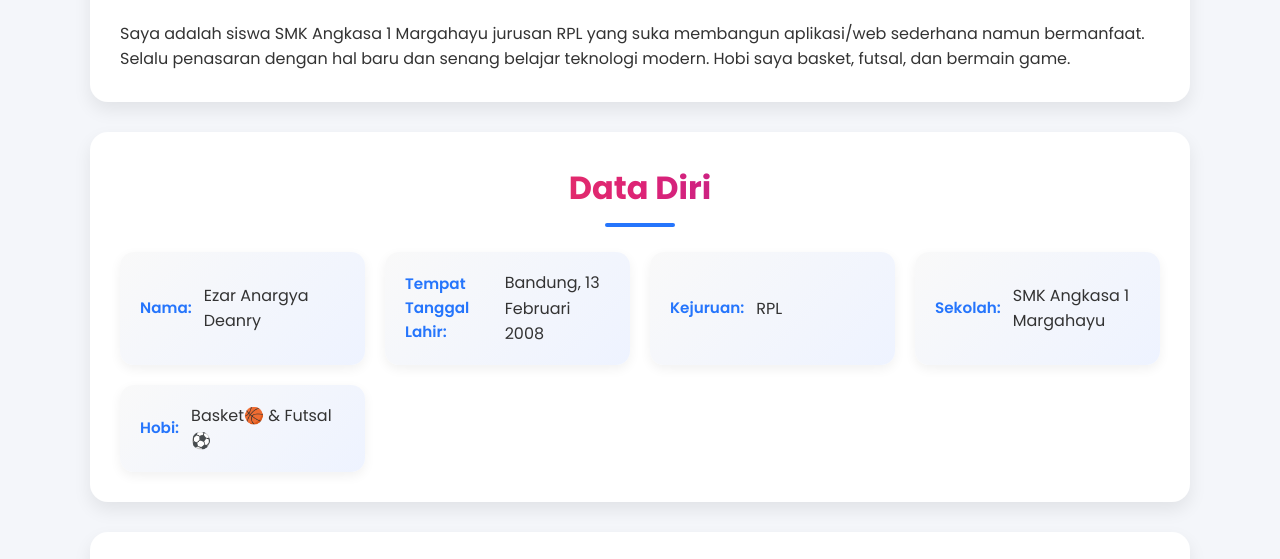
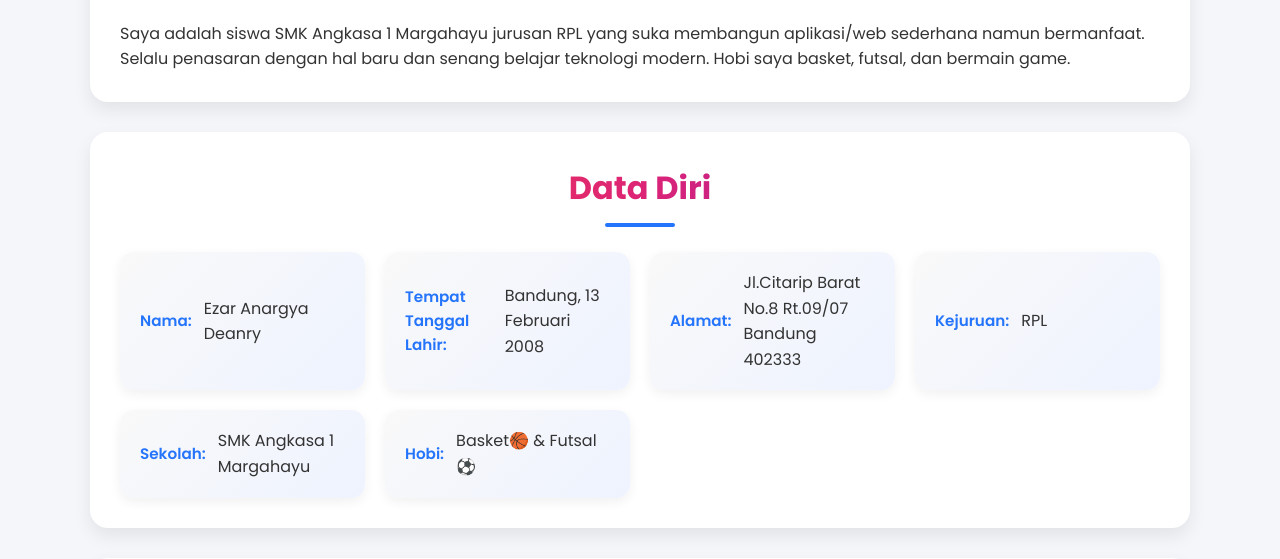
Before and after one commit to Ezaranargya/Portofolio-ezar, a plain HTML site: page index.html in a window 1280 px wide. Shown: the part 641-1200 px from the top of the page. Drawn offline with Linux system fonts and the light colour scheme.

Commit message:
Add files via upload

```diff
--- a/index.html
+++ b/index.html
@@ -283,6 +283,7 @@ footer .social a:hover {
     <div class="biodata-card">
       <div class="row"><span> Nama:</span> Ezar Anargya Deanry</div>
       <div class="row"><span> Tempat Tanggal Lahir:</span> Bandung, 13 Februari 2008</div>
+      <div class="row"><span> Alamat:</span> Jl.Citarip Barat No.8 Rt.09/07 Bandung 402333 </div>
       <div class="row"><span> Kejuruan:</span> RPL</div>
       <div class="row"><span> Sekolah:</span> SMK Angkasa 1 Margahayu</div>
       <div class="row"><span> Hobi:</span> Basket🏀 & Futsal⚽</div>
```
